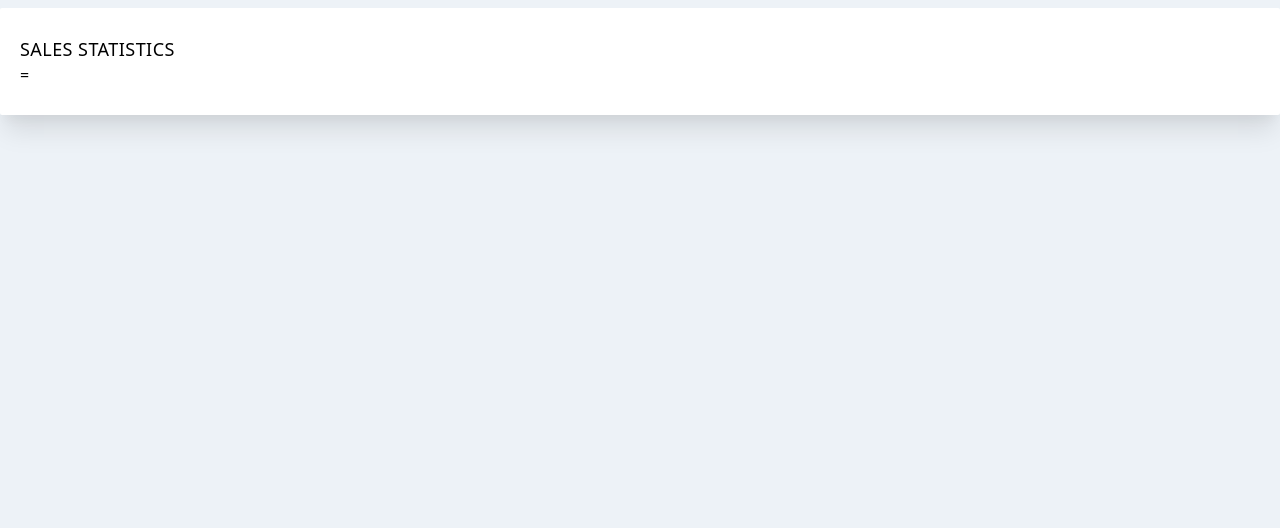
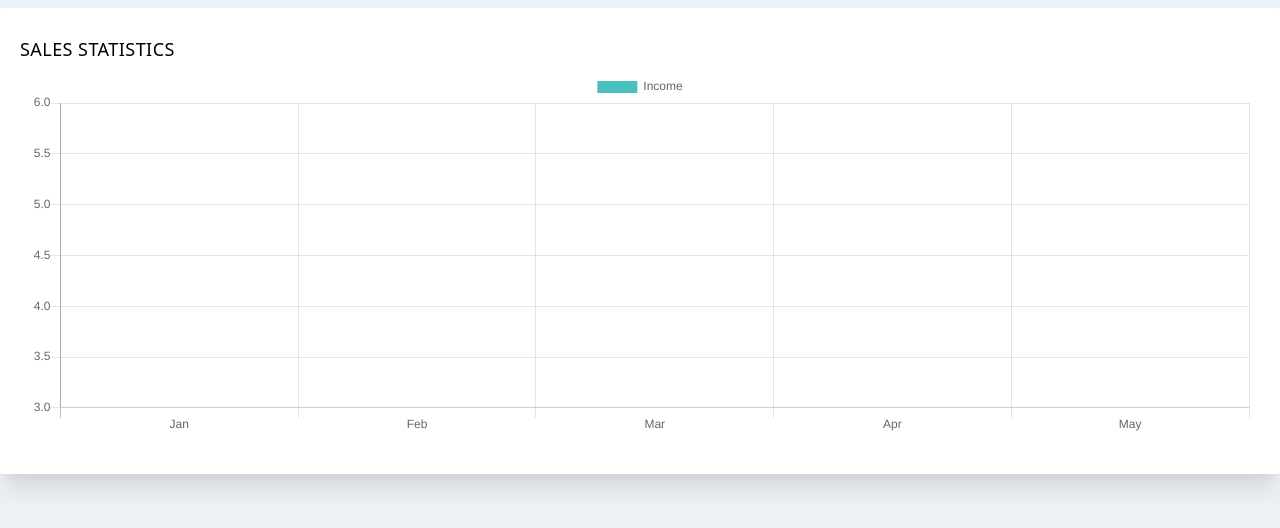
Before and after one commit to Glow1997/Glow, a Nuxt app: page /dashboard in a window 1280 px wide. Shown: the top 528 px of the page. Built offline with nearby package versions, Linux system fonts and the light colour scheme.

Commit message:
1st commit

```diff
--- a/pages/dashboard/index.vue
+++ b/pages/dashboard/index.vue
@@ -5,7 +5,10 @@
                 SALES STATISTICS
             </template>
             <template v-slot:content>
-                <div class=
+                <div class="w-full overflow-hidden p-2">
+                    <barChart :chartData="revenueMonthly.barChartData"
+                    :options="revenueMonthly.barChartData" :height="120"></barchart>
+                </div>
             </template>
         </contentCard>
     </div>
@@ -16,7 +19,7 @@
     import LineChart from '~/components/charts/LineChart';
 
     const chartColors = {
-        red: 'rgb(225,99,1320)',
+        red: 'rgb(225, 99, 132)',
         orange: 'rgb(225, 159, 64)',
         yellow: 'rgb(255, 205, 86)',
         green: 'rgb(75, 192, 192)',
@@ -46,7 +49,7 @@
                                 chartColors.green,
                                 chartColors.green,
                                 chartColors.green],
-                                data: [5, 3, 4, 6, 4]
+                            data: [5, 3, 4, 6, 4]
                         }
                     ],
                 },
```
